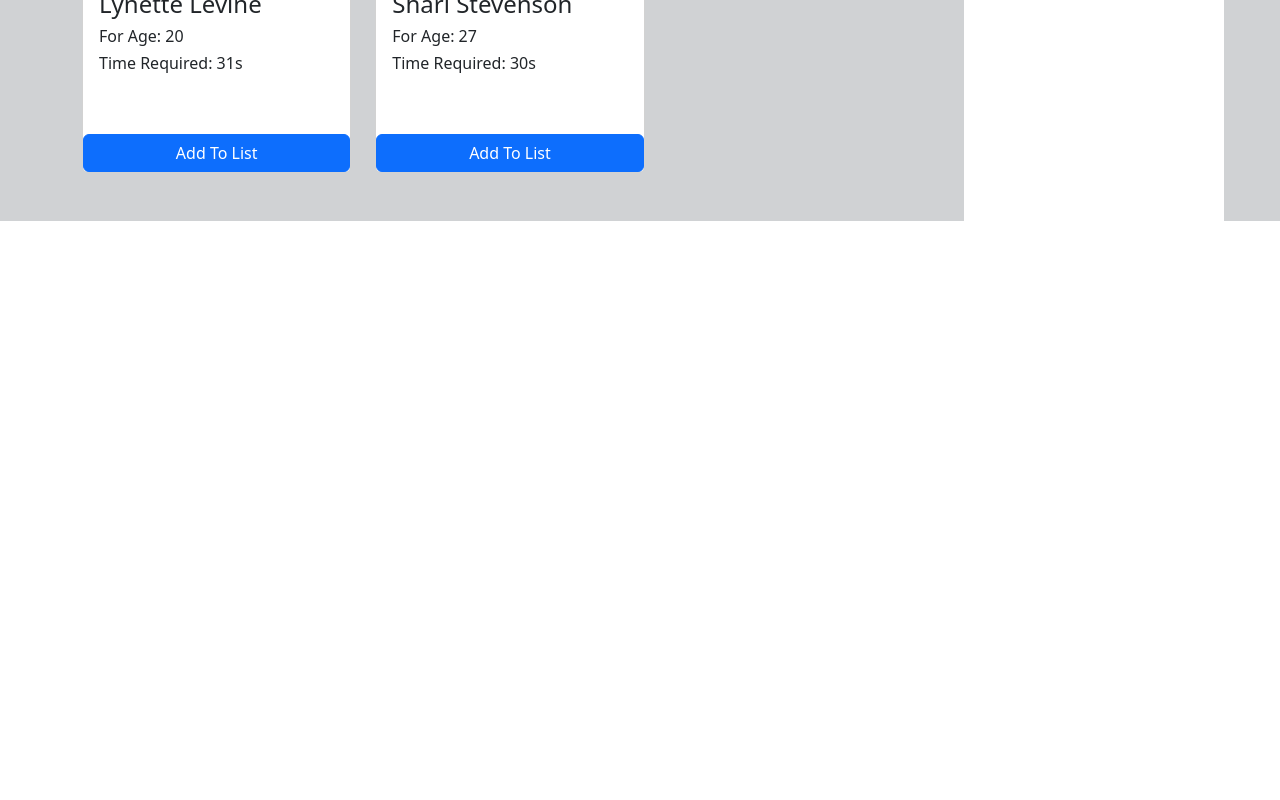
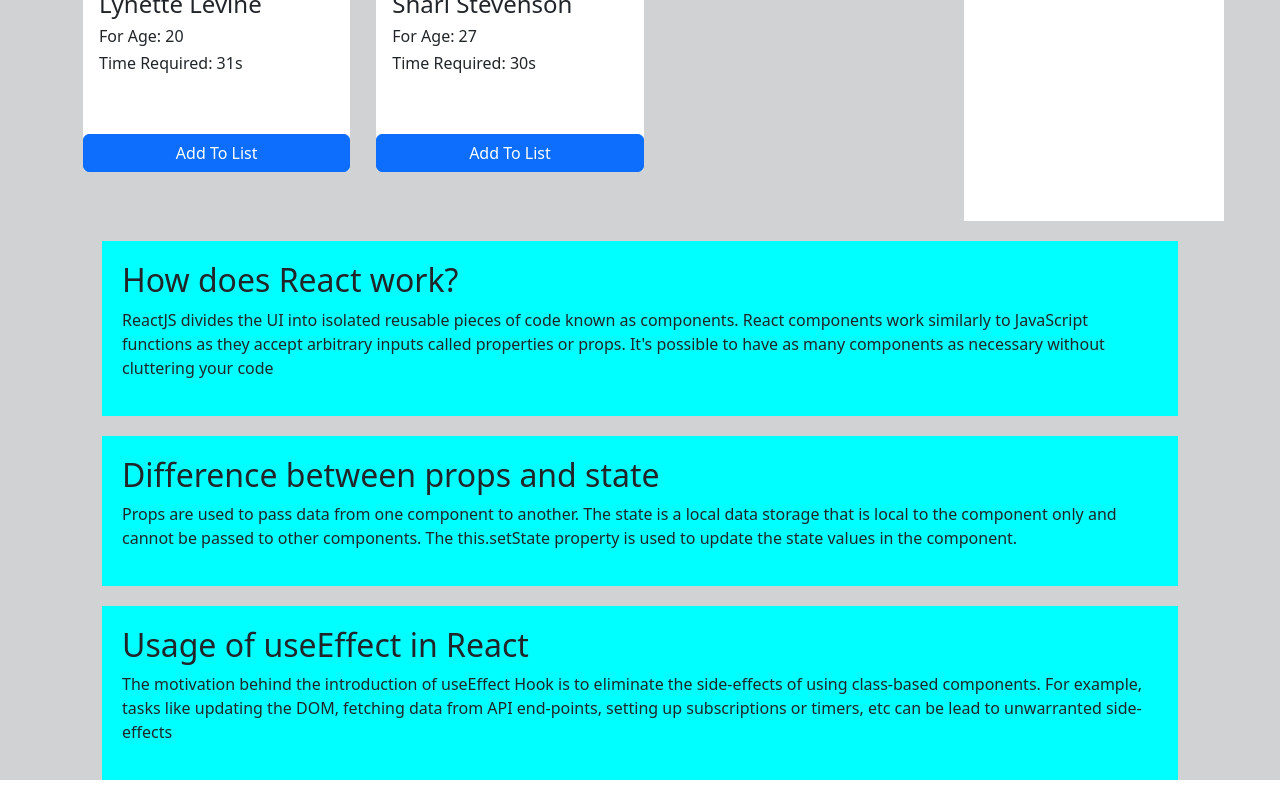
Before and after one commit to joynalmdabedin440/Assignment-8, a React (Create React App) app: page / in a window 1280 px wide. Shown: the part 1142-1942 px from the top of the page. Before the commit the page ends 1363 px from the top, so only its background shows below. Built offline with nearby package versions, Linux system fonts and the light colour scheme.

Commit message:
blogs added

```diff
--- a/src/App.js
+++ b/src/App.js
@@ -3,6 +3,7 @@ import './App.css';
 import '../node_modules/bootstrap/dist/css/bootstrap.min.css'
 import Header from './Compunents/Header/Header';
 import Servises from './Compunents/Servises/Servises';
+import Question from './Compunents/Question/Question';
 
 
 function App() {
@@ -11,6 +12,7 @@ function App() {
     <div className='body'>
       <Header></Header>
       <Servises></Servises>
+      <Question></Question>
 
     </div>
   );
--- /dev/null
+++ b/src/Compunents/Question/Question.css
@@ -0,0 +1,5 @@
+.blog{
+    background-color: aqua;
+    padding: 20px;
+    margin: 20px;
+}
--- /dev/null
+++ b/src/Compunents/Question/Question.js
@@ -0,0 +1,22 @@
+import React from 'react';
+import './Question.css'
+const Question = () => {
+    return (
+        <div className='container'>
+            <div className='blog'>
+                <h2>How does React work?</h2>
+                <p>ReactJS divides the UI into isolated reusable pieces of code known as components. React components work similarly to JavaScript functions as they accept arbitrary inputs called properties or props. It's possible to have as many components as necessary without cluttering your code</p>
+            </div>
+            <div className='blog'>
+                <h2>Difference between props and state</h2>
+                <p>Props are used to pass data from one component to another. The state is a local data storage that is local to the component only and cannot be passed to other components. The this.setState property is used to update the state values in the component.</p>
+            </div>
+            <div className='blog'>
+                <h2>Usage of useEffect in React</h2>
+                <p>The motivation behind the introduction of useEffect Hook is to eliminate the side-effects of using class-based components. For example, tasks like updating the DOM, fetching data from API end-points, setting up subscriptions or timers, etc can be lead to unwarranted side-effects</p>
+            </div>
+        </div>
+    );
+};
+
+export default Question;
```
